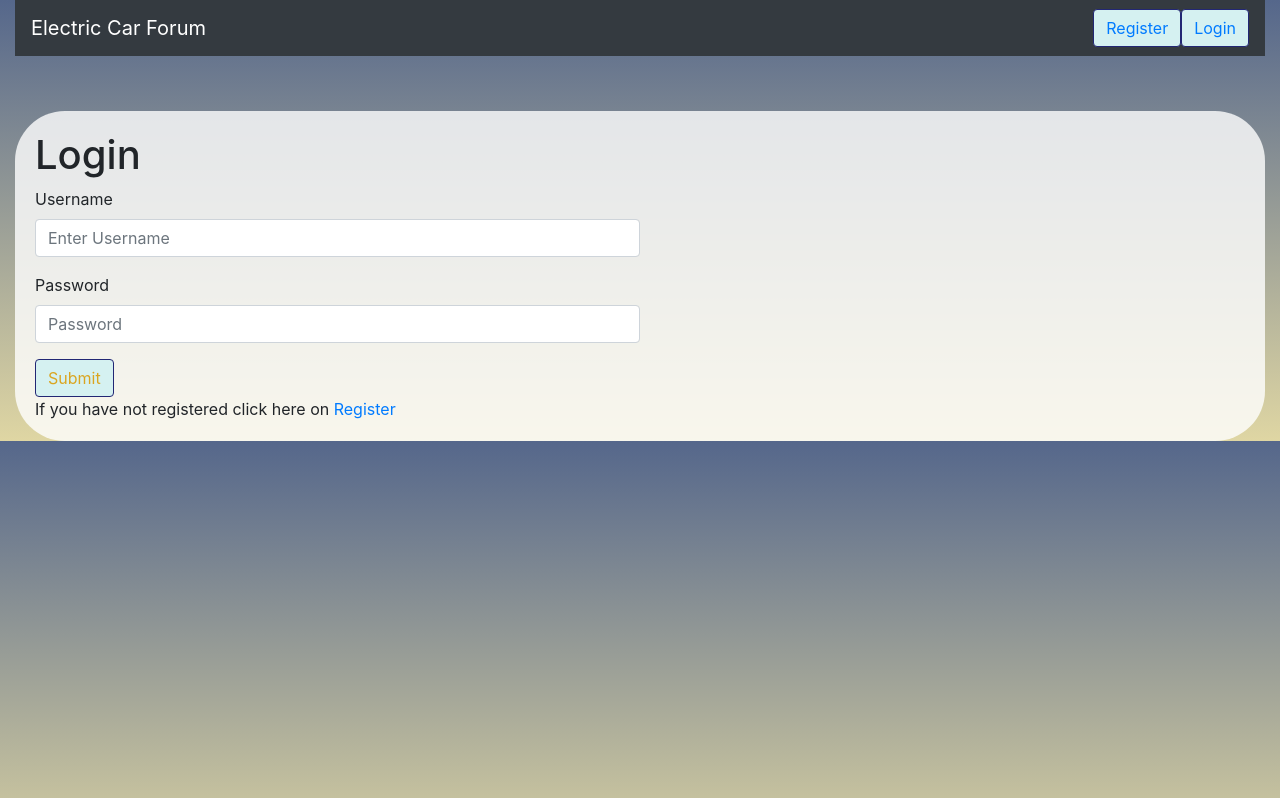
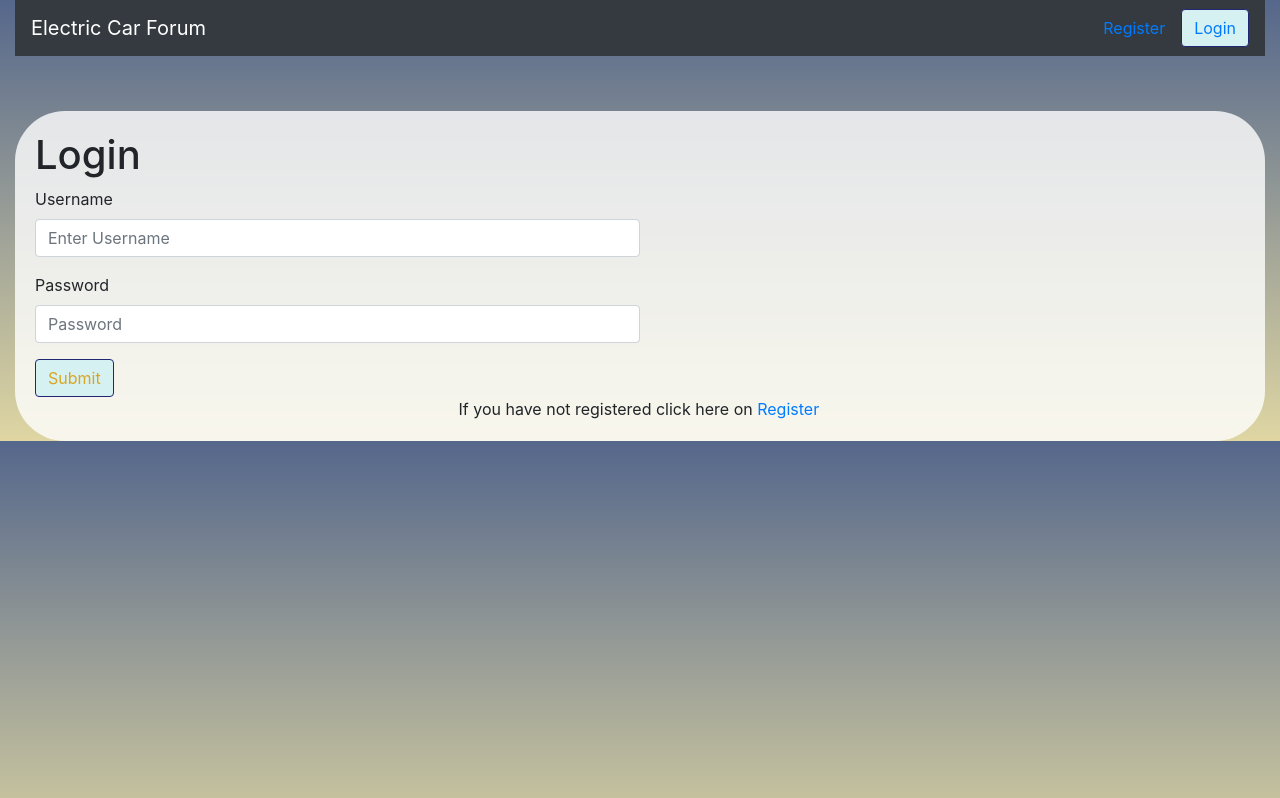
Before and after one commit to wwhite13sub/EcarForum, a React (Create React App) app in the folder client/: page /Login in a window 1280 px wide. Built offline with nearby package versions, Linux system fonts and the light colour scheme.

Commit message:
updating Navbar routes

```diff
--- a/client/src/App.css
+++ b/client/src/App.css
@@ -135,6 +135,10 @@ body {
   word-wrap: break-word;
 }
 
+.reg {
+  margin-left: 35%;
+
+}
 
 @media only screen and (max-width: 650px) {
   .absolute {
--- a/client/src/Components/NavigationBar.js
+++ b/client/src/Components/NavigationBar.js
@@ -22,12 +22,14 @@ function NavButtons(props) {
   return (
     <Nav className="nav navbar-nav right">
       <form method="post" className="form-inline my-2 my-lg-0">
-        <button type="button" className="btn btn-primary my-2 my-sm-0">
+        {/* <button type="button" className="btn btn-primary my-2 my-sm-0"> */}
+          <div className="my-2 my-sm-0">
           <Link to="/Register">
             Register
           </Link>
-        </button>
-        <button type="button" className="btn btn-primary my-2 my-sm-0">
+          </div>
+        {/* </button> */}
+        <button type="button" className="btn btn-primary ml-3 my-2 my-sm-0">
           <Link to="/Login">
             Login
           </Link>
```
